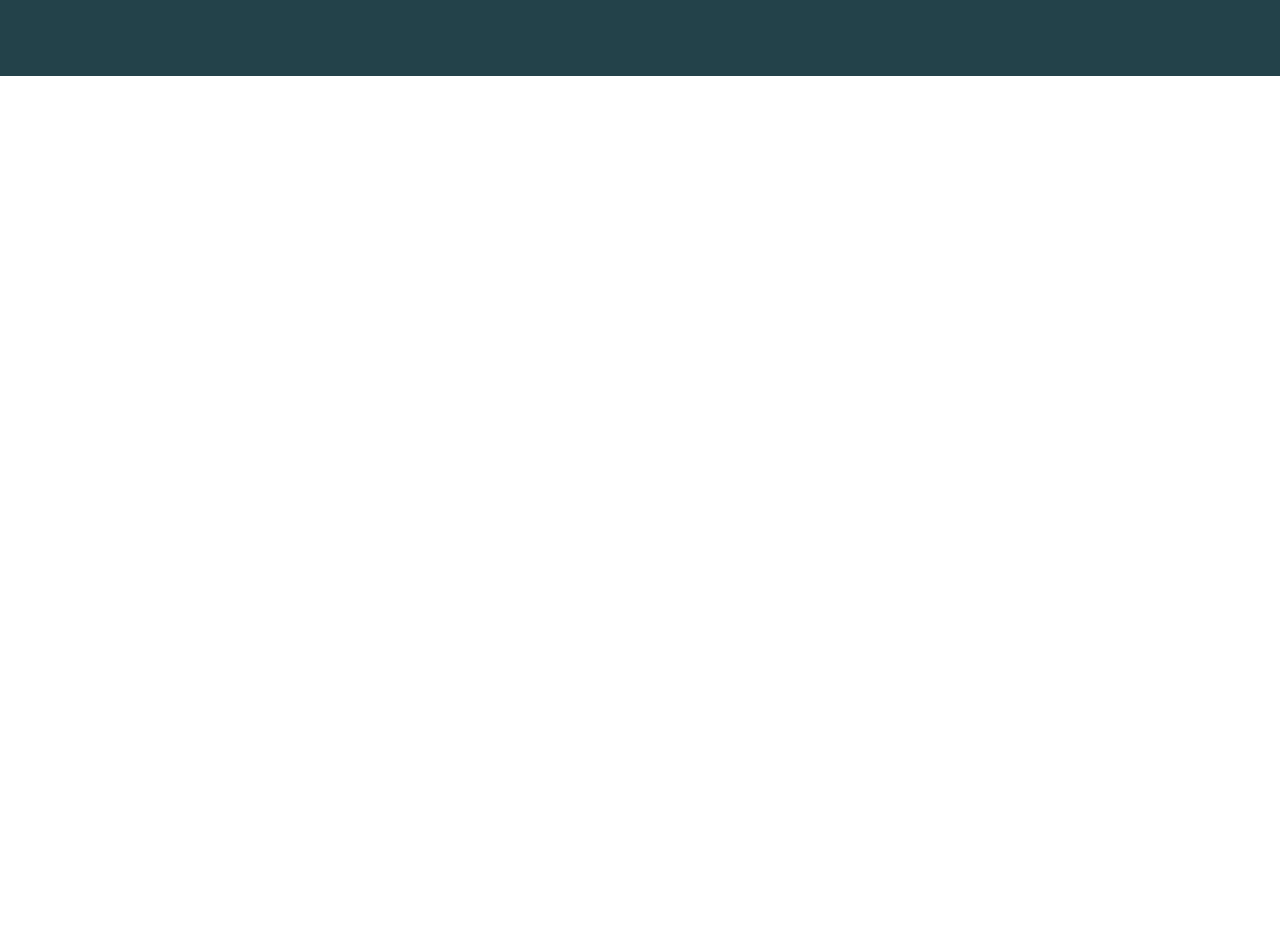
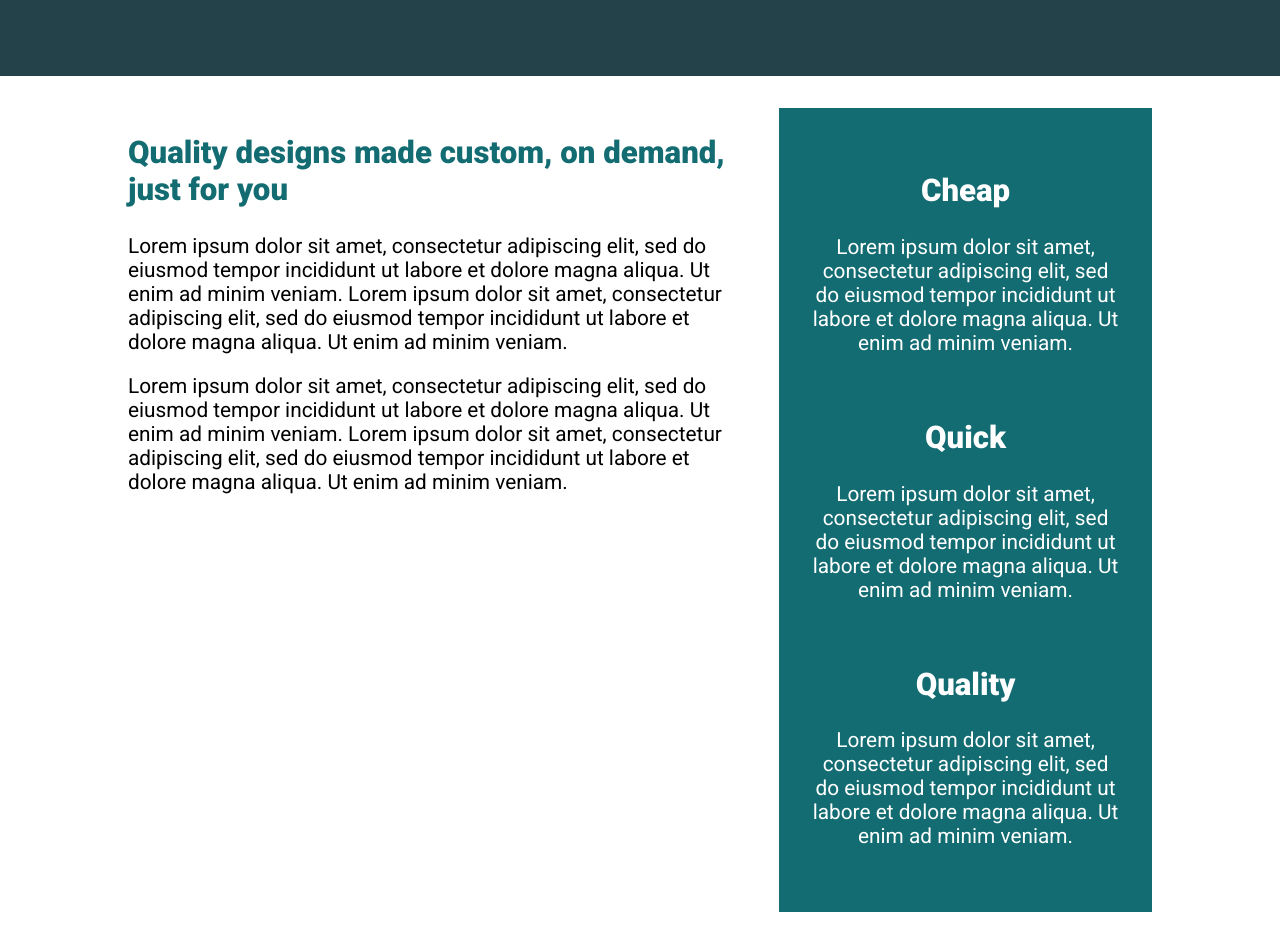
Before and after one commit to cody-barker/responsive-design-practice, a plain HTML site: page day-nine/index.html in a window 1280 px wide. Shown: the part 460-1404 px from the top of the page. Before the commit the page ends 800 px from the top, so only its background shows below. Drawn offline with Linux system fonts and the light colour scheme.

Commit message:
add day nine solution

```diff
--- a/day-nine/index.html
+++ b/day-nine/index.html
@@ -1,24 +1,78 @@
 <!DOCTYPE html>
 <html lang="en">
   <head>
-    <meta charset="UTF-8">
-    <meta name="viewport" content="width=device-width, initial-scale=1.0">
+    <meta charset="UTF-8" />
+    <meta name="viewport" content="width=device-width, initial-scale=1.0" />
     <title>Conquering Rsponsive Layouts</title>
-    <link href="https://fonts.googleapis.com/css2?family=Roboto:wght@400;900&display=swap" rel="stylesheet">
-    <link rel="stylesheet" href="style.css">
+    <link
+      href="https://fonts.googleapis.com/css2?family=Roboto:wght@400;900&display=swap"
+      rel="stylesheet"
+    />
+    <link rel="stylesheet" href="style.css" />
   </head>
   <body>
     <div class="hero">
       <div class="container row">
         <div class="hero__text">
           <h1>Responsive layouts don’t have to be a struggle</h1>
-                <p>Lorem ipsum dolor sit amet, consectetur adipiscing elit, sed do eiusmod tempor incididunt ut labore et dolore magna aliqua. Ut enim ad minim veniam.</p>
+          <p>
+            Lorem ipsum dolor sit amet, consectetur adipiscing elit, sed do
+            eiusmod tempor incididunt ut labore et dolore magna aliqua. Ut enim
+            ad minim veniam.
+          </p>
           <a href="#" class="btn">I want to learn</a>
+        </div>
+        <div class="hero__img">
+          <img src="./img/hero-img.jpg" alt="website sketches" />
         </div>
       </div>
     </div>
-
-
-
+    <main>
+      <section class="container row">
+        <div>
+          <h2 class="text-blue">Quality designs made custom, on demand, just for you</h2>
+          <p>
+            Lorem ipsum dolor sit amet, consectetur adipiscing elit, sed do
+            eiusmod tempor incididunt ut labore et dolore magna aliqua. Ut enim
+            ad minim veniam. Lorem ipsum dolor sit amet, consectetur adipiscing
+            elit, sed do eiusmod tempor incididunt ut labore et dolore magna
+            aliqua. Ut enim ad minim veniam.
+          </p>
+          <p>
+            Lorem ipsum dolor sit amet, consectetur adipiscing elit, sed do
+            eiusmod tempor incididunt ut labore et dolore magna aliqua. Ut enim
+            ad minim veniam. Lorem ipsum dolor sit amet, consectetur adipiscing
+            elit, sed do eiusmod tempor incididunt ut labore et dolore magna
+            aliqua. Ut enim ad minim veniam.
+          </p>
+        </div>
+        <article class="col--blue">
+          <div class="col__content">
+            <h2>Cheap</h2>
+            <p>
+              Lorem ipsum dolor sit amet, consectetur adipiscing elit, sed do
+              eiusmod tempor incididunt ut labore et dolore magna aliqua. Ut
+              enim ad minim veniam.
+            </p>
+          </div>
+          <div class="col__content">
+            <h2>Quick</h2>
+            <p>
+              Lorem ipsum dolor sit amet, consectetur adipiscing elit, sed do
+              eiusmod tempor incididunt ut labore et dolore magna aliqua. Ut
+              enim ad minim veniam.
+            </p>
+          </div>
+          <div class="col__content">
+            <h2>Quality</h2>
+            <p>
+              Lorem ipsum dolor sit amet, consectetur adipiscing elit, sed do
+              eiusmod tempor incididunt ut labore et dolore magna aliqua. Ut
+              enim ad minim veniam.
+            </p>
+          </div>
+        </article>
+      </section>
+    </main>
   </body>
 </html>
--- a/day-nine/style.css
+++ b/day-nine/style.css
@@ -41,7 +41,7 @@ h1 {
     /* display: flex => flex container */
     display: flex;
     justify-content: space-between;
-
+    gap: 2rem;
     /* can't use yet */
     /* gap: 100px; */
 }
@@ -49,6 +49,15 @@ h1 {
 .col {
     /* these are now flex items */
     width: 100%;
+}
+
+.col--blue {
+    padding: 0rem 2rem;
+    text-align: center;
+}
+
+.col__content {
+    margin: 4rem 0;
 }
 
 .col + .col {
@@ -67,11 +76,21 @@ h1 {
 
 .hero__img {
     width: 32%;
+    border: 1px solid red;
     align-self: flex-start;
 }
 
 .hero p {
     margin-bottom: 3em;
+}
+
+main {
+    padding: 2rem 0;
+}
+
+article {
+    color: white;
+    background-color: #136C72;
 }
 
 .btn {
@@ -89,3 +108,7 @@ h1 {
 .btn:focus {
     opacity: .75;
 }
+
+.text-blue {
+    color: #136C72;
+}
```
Lines whose indentation alone changed are shown as unchanged.
